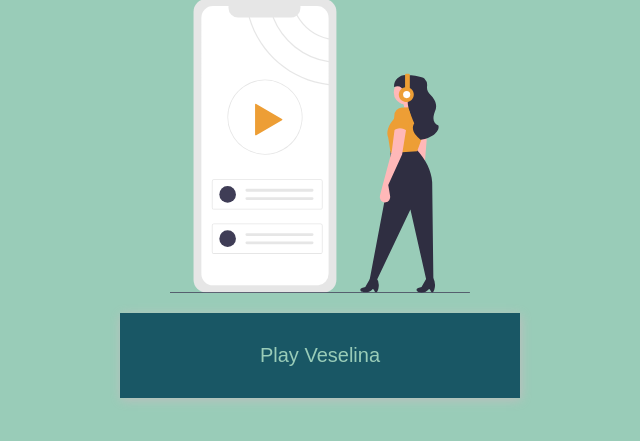
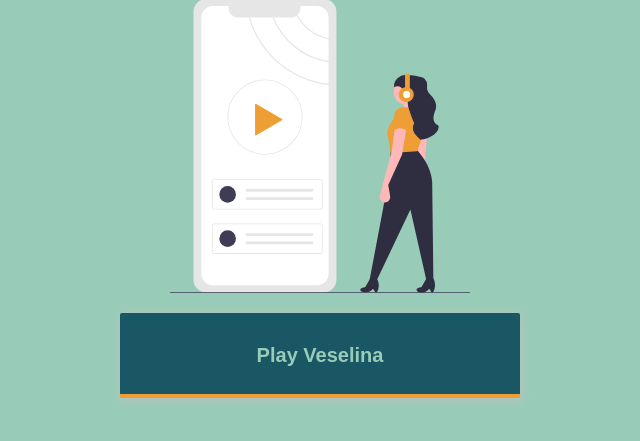
Before and after one commit to IlianaGenova/Peyo, a Flask app: page / in a window 1280 px wide. Shown: the part 156-597 px from the top of the page, without its empty margins (320-960 px from the left). Run offline with Flask 2, Linux system fonts and the light colour scheme.

Commit message:
webpage in progress - improving css

```diff
--- a/static/css/main.css
+++ b/static/css/main.css
@@ -12,6 +12,8 @@
 }
 body {
 	background-color: var(--blue);
+}
+* {
 	box-sizing: border-box;
 }
 
@@ -42,16 +44,18 @@ body {
 	text-align: center;
 	vertical-align: middle;
 	margin: 20px auto;
+	border-radius: 2px;
 }
 .button:hover {
 	opacity: 0.85;
 	transition-duration: 0.15s;
-	border-radius: 2px;
+	border-radius: 4px;
 }
-.button > p {
+.button-text {
 	color: var(--blue);
 	margin: 30px 10px;
 	font-size: 20px;
+	font-weight: 700;
 }
 .body-img {
 	width: 100%;
@@ -62,3 +66,23 @@ body {
 	display: block;
 	margin: auto;
 }
+.light-up {
+	background-image: -webkit-linear-gradient(210deg, #ed9e35 0%, #ed9e35 100%);
+	background-image: -o-linear-gradient(210deg, #ed9e35 0%, #f0deb0 100%);
+	background-image: linear-gradient(300deg, #ed9e35 0%, #ed9e35 100%);
+	background-repeat: no-repeat;
+	background-size: 100% 0.3em;
+	background-position: 0 100%;
+	transition: background-size 0.3s ease-out;
+
+}
+
+.light-up:hover {
+	background-size: 100% 95%;
+
+	font-size: 35px;
+}
+
+.light-up:hover > p, .button:hover > p {
+	color: var(--light-green);
+}
--- a/templates/index.html
+++ b/templates/index.html
@@ -16,8 +16,8 @@
 	<main class="body-wrapper">
 		<h1 class="title">Пейо, пеещето радио</h1>
 		<img class="body-img" src="static/images/player.svg" alt="TAINA MAINA">
-		<button class="button">
-			<p>Play Veselina</p>
+		<button class="button light-up">
+			<p class="button-text">Play Veselina</p>
 		</button>
 	</main>
 	<footer class="footer-wrapper">
```
